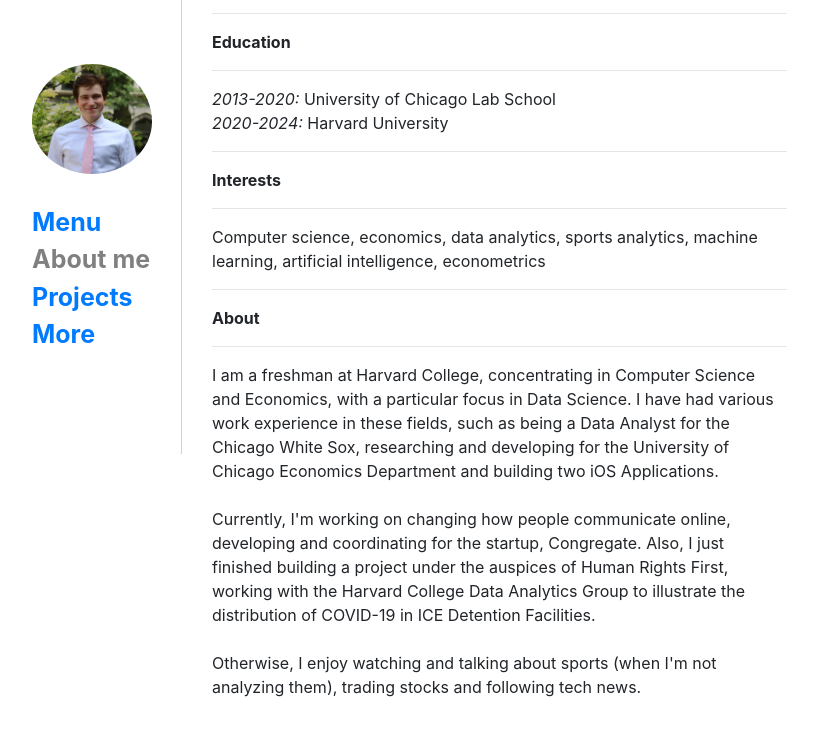
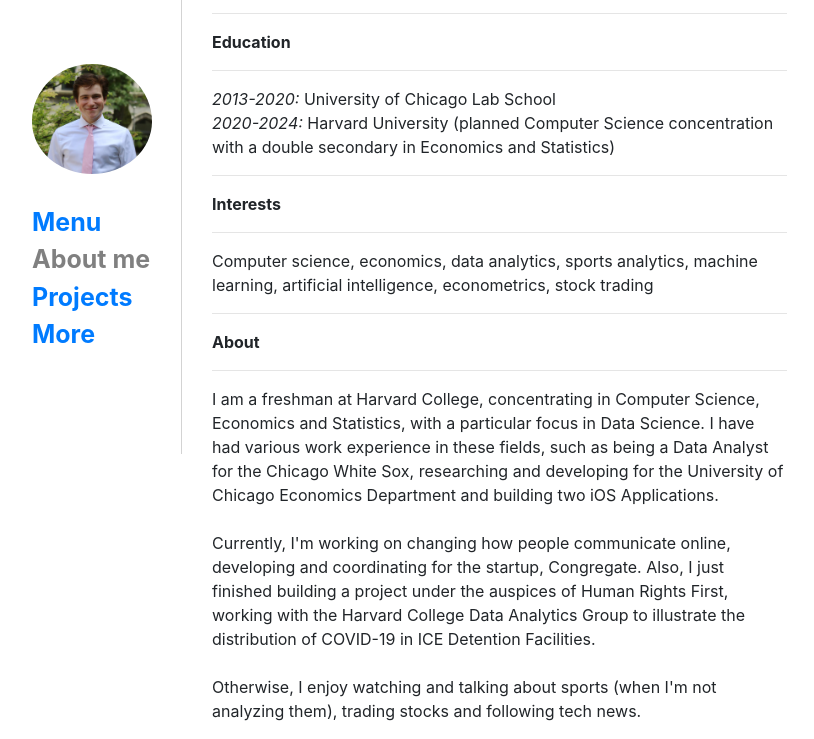
Before and after one commit to nlist2/nlist-website, a plain HTML site: page about_me.html in a window 1280 px wide. Shown: the part 91-830 px from the top of the page, without its empty margins (48-862 px from the left). Before the commit the page ends 806 px from the top, so only its background shows below. Drawn offline with nearby package versions, Linux system fonts and the light colour scheme.

Commit message:
about me

```diff
--- a/about_me.html
+++ b/about_me.html
@@ -35,15 +35,15 @@
                         <hr>
                         <i>2013-2020: </i>University of Chicago Lab School
                         <br>
-                        <i>2020-2024: </i>Harvard University
+                        <i>2020-2024: </i>Harvard University (planned Computer Science concentration with a double secondary in Economics and Statistics)
                         <hr>
                         <b>Interests</b>
                         <hr>
-                        Computer science, economics, data analytics, sports analytics, machine learning, artificial intelligence, econometrics
+                        Computer science, economics, data analytics, sports analytics, machine learning, artificial intelligence, econometrics, stock trading
                         <hr>
                         <b>About</b>
                         <hr>
-                        I am a freshman at Harvard College, concentrating in Computer Science and Economics, with a particular focus in Data Science. I have had various work experience in these fields, such as being a Data Analyst for the Chicago White Sox, researching and developing for the University of Chicago Economics Department and building two iOS Applications.
+                        I am a freshman at Harvard College, concentrating in Computer Science, Economics and Statistics, with a particular focus in Data Science. I have had various work experience in these fields, such as being a Data Analyst for the Chicago White Sox, researching and developing for the University of Chicago Economics Department and building two iOS Applications.
                         <br>
                         <br>
                         Currently, I'm working on changing how people communicate online, developing and coordinating for the startup, Congregate. Also, I just finished building a project under the auspices of Human Rights First, working with the Harvard College Data Analytics Group to illustrate the distribution of COVID-19 in ICE Detention Facilities.
```
